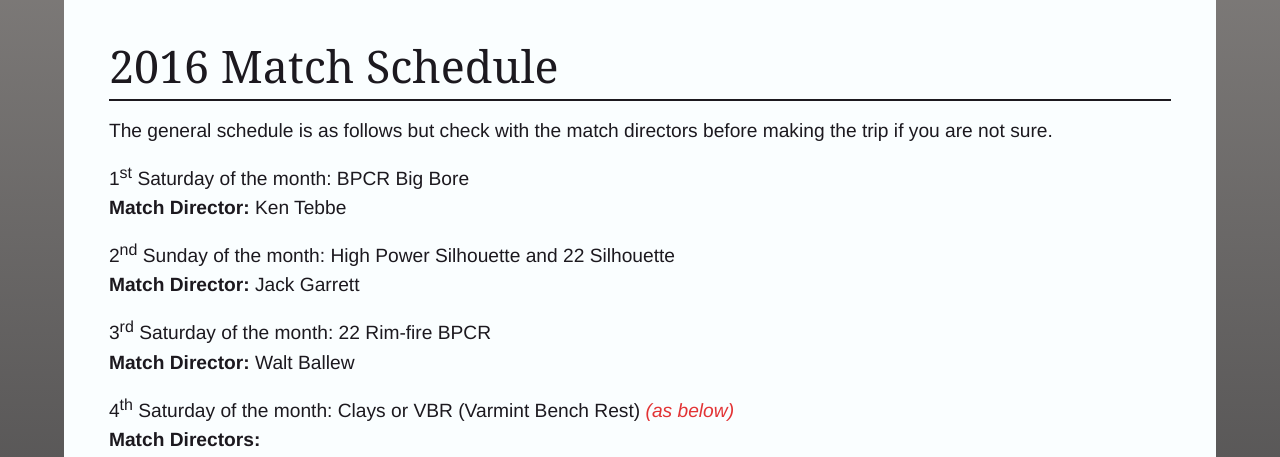
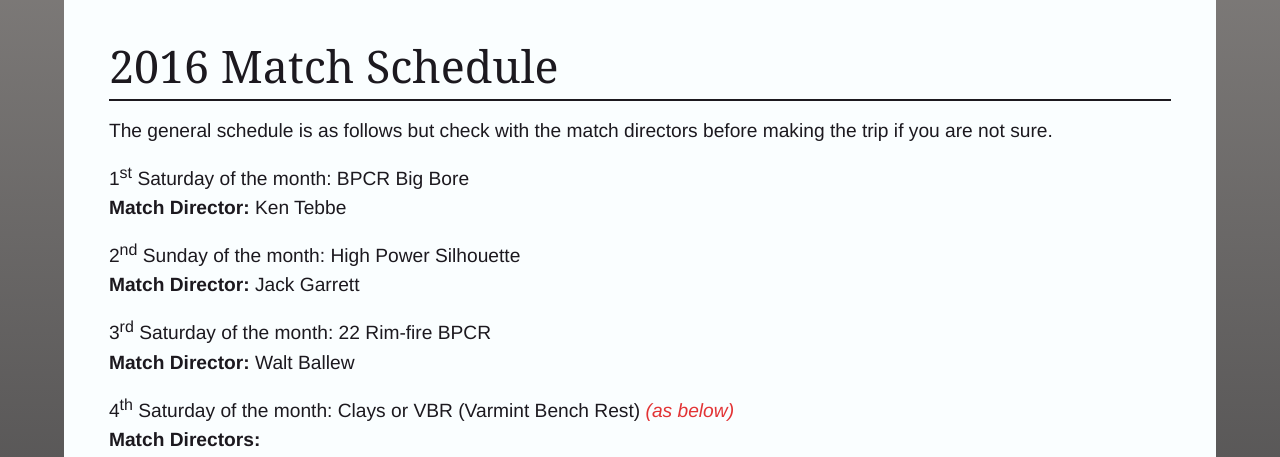
Before and after one commit to kevinwsauer/HOTSA, a PHP site: page /match-schedule.php in a window 1280 px wide. Shown: the part 388-845 px from the top of the page. Run offline with PHP 8.4, Linux system fonts and the light colour scheme; some libraries are stand-ins or nearby versions.

Commit message:
Modifies the match schedule to remove incorrect information.

```diff
--- a/match-schedule.php
+++ b/match-schedule.php
@@ -26,7 +26,7 @@ $title = " - Match Schedule"; ?>
 <p>The general schedule is as follows but check with the match directors before making the trip if you are not sure.</p>
 <p>1<sup>st</sup> Saturday of the month: BPCR Big Bore<br>
 <strong>Match Director:</strong> Ken Tebbe</p>
-<p>2<sup>nd</sup> Sunday of the month: High Power Silhouette and 22 Silhouette<br>
+<p>2<sup>nd</sup> Sunday of the month: High Power Silhouette<br>
 <strong>Match Director:</strong> Jack Garrett</p>
 <p>3<sup>rd</sup> Saturday of the month: 22 Rim-fire BPCR<br>
 <strong>Match Director:</strong> Walt Ballew</p>
```
